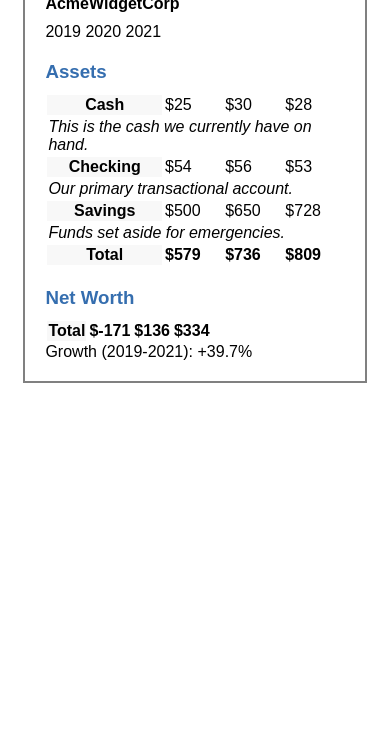
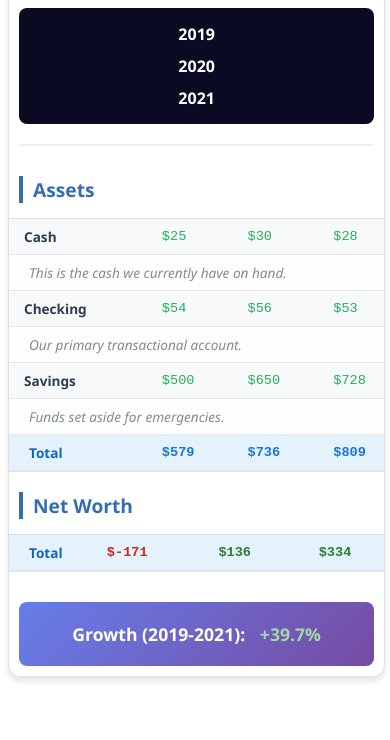
Before and after one commit to Naughty000/Balance-Sheet.github.io, a plain HTML site: page index.html in a window 390 px wide. Shown: the part 104-844 px from the top of the page. Drawn offline with Linux system fonts and the light colour scheme.

Commit message:
Update style.css

```diff
--- a/style.css
+++ b/style.css
@@ -1,68 +1,330 @@
+
 .con {
-    border: 2px solid gray;
-    width: 80%;
+    border: 2px solid #e0e0e0;
+    width: 90%;
+    max-width: 1200px;
     margin: 20px auto;
-    padding: 20px;
-    font-family: Arial, sans-serif;
+    padding: 25px;
+    font-family: 'Segoe UI', Tahoma, Geneva, Verdana, sans-serif;
+    background-color: #ffffff;
+    border-radius: 12px;
+    box-shadow: 0 4px 6px rgba(0, 0, 0, 0.1);
 }
 
-.subdiv1 {
+.sheet-header {
+    text-align: center;
+    margin-bottom: 30px;
+    border-bottom: 2px solid #f0f0f0;
+    padding-bottom: 20px;
+}
+
+.sheet-title {
+    color: #2c3e50;
+    font-size: 2.5rem;
+    margin: 0 0 10px 0;
+    font-weight: 700;
+}
+
+.company-name {
+    color: #7f8c8d;
+    font-size: 1.3rem;
+    margin: 0 0 20px 0;
+    font-weight: 600;
+}
+
+
+.year-indicator {
+    display: flex;
+    justify-content: center;
+    gap: 40px;
     background-color: #0A0A23;
     color: white;
-    text-align: right;
-    padding: 10px 0;
+    padding: 15px 20px;
+    border-radius: 8px;
+    margin: 0 auto;
+    max-width: 400px;
 }
 
-.con h3 {
-    color: #356EAF;
-    margin: 20px 0 10px 0;
+.year {
+    font-weight: 600;
+    font-size: 1.1rem;
 }
 
-h1, h4 {
-    margin: 10px 0;
+
+.section-title {
+    color: #356EAF;
+    margin: 30px 0 15px 0;
+    font-size: 1.5rem;
+    font-weight: 600;
+    border-left: 4px solid #356EAF;
+    padding-left: 15px;
 }
 
-.row {
-    background-color: #f0f0f0;
+.table-container {
+    overflow-x: auto;
+    margin: 20px 0;
+    border: 1px solid #e0e0e0;
+    border-radius: 8px;
+    background: #fafafa;
 }
 
-.word {
-    font-size: 12px;
-    font-style: italic;
-    color: #666;
-    padding: 5px 0;
+
+.financial-table {
+    width: 100%;
+    border-collapse: collapse;
+    background: white;
+    min-width: 500px;
 }
 
-#t1, #t2, #t3 {
-    width: 100%;
-    border-collapse: collapse;
-    margin: 10px 0;
+.financial-table th,
+.financial-table td {
+    padding: 12px 15px;
+    text-align: left;
+    border-bottom: 1px solid #e8e8e8;
 }
 
-#t1 td, #t1 th,
-#t2 td, #t2 th,
-#t3 td, #t3 th {
-    padding: 8px;
-    text-align: left;
-    border-bottom: 1px solid #ddd;
+
+.asset-row {
+    background-color: #f8f9fa;
+    transition: background-color 0.2s ease;
 }
 
-.total:hover {
-    background-color: rgb(184, 184, 241);
+.asset-row:hover {
+    background-color: #e9ecef;
+}
+
+.asset-name {
+    font-weight: 600;
+    color: #2c3e50;
+    width: 30%;
+    padding-left: 20px !important;
+}
+
+.amount {
+    text-align: right;
+    font-family: 'Courier New', monospace;
+    font-weight: 500;
+    color: #27ae60;
+    width: 23%;
+    padding-right: 30px !important;
+}
+
+
+.description-row {
+    background-color: #fefefe;
+}
+
+.asset-description {
+    font-size: 0.9rem;
+    color: #7f8c8d;
+    font-style: italic;
+    padding: 8px 20px !important;
+    border-bottom: 1px dashed #e8e8e8;
+}
+
+
+.total-row {
+    background-color: #e3f2fd;
+    font-weight: 700;
+    transition: all 0.3s ease;
+}
+
+.total-row:hover {
+    background-color: #bbdefb;
+    transform: translateX(5px);
     cursor: pointer;
 }
 
-/* Additional styling for better appearance */
-th {
-    font-weight: bold;
-    background-color: #f8f8f8;
+.total-label {
+    color: #1565c0;
+    padding-left: 20px !important;
+    font-size: 1.1rem;
 }
 
-.table1 {
-    margin-bottom: 20px;
+.total-amount,
+.networth-amount {
+    text-align: right;
+    font-family: 'Courier New', monospace;
+    font-size: 1.1rem;
+    padding-right: 30px !important;
+}
+
+.total-amount {
+    color: #1976d2;
+}
+
+.networth-amount {
+    color: #c62828;
+}
+
+.networth-amount[data-year="2020"],
+.networth-amount[data-year="2021"] {
+    color: #2e7d32;
 }
 
 
-.total:hover{
-    background-color: rgb(184, 184, 241);
+.financial-summary {
+    margin-top: 30px;
+    padding: 20px;
+    background: linear-gradient(135deg, #667eea 0%, #764ba2 100%);
+    border-radius: 8px;
+    color: white;
+    text-align: center;
 }
+
+.summary-item {
+    font-size: 1.1rem;
+}
+
+.summary-label {
+    font-weight: 600;
+}
+
+.summary-value {
+    font-weight: 700;
+    margin-left: 10px;
+}
+
+.positive {
+    color: #a5d6a7;
+}
+
+
+.loading-overlay {
+    display: none;
+    position: fixed;
+    top: 0;
+    left: 0;
+    width: 100%;
+    height: 100%;
+    background: rgba(255, 255, 255, 0.9);
+    z-index: 1000;
+    justify-content: center;
+    align-items: center;
+}
+
+.loading-spinner {
+    width: 50px;
+    height: 50px;
+    border: 5px solid #f3f3f3;
+    border-top: 5px solid #356EAF;
+    border-radius: 50%;
+    animation: spin 1s linear infinite;
+}
+
+@keyframes spin {
+    0% { transform: rotate(0deg); }
+    100% { transform: rotate(360deg); }
+}
+
+/* Responsive Design */
+@media (max-width: 768px) {
+    .con {
+        width: 95%;
+        margin: 10px auto;
+        padding: 15px;
+    }
+
+    .sheet-title {
+        font-size: 2rem;
+    }
+
+    .company-name {
+        font-size: 1.1rem;
+    }
+
+    .year-indicator {
+        gap: 20px;
+        padding: 12px 15px;
+    }
+
+    .year {
+        font-size: 1rem;
+    }
+
+    .section-title {
+        font-size: 1.3rem;
+        margin: 20px 0 10px 0;
+    }
+
+    .financial-table th,
+    .financial-table td {
+        padding: 10px 12px;
+        font-size: 0.9rem;
+    }
+
+    .asset-name {
+        width: 35%;
+        padding-left: 15px !important;
+    }
+
+    .amount {
+        width: 21%;
+        padding-right: 20px !important;
+    }
+}
+
+@media (max-width: 480px) {
+    .con {
+        padding: 10px;
+        border-width: 1px;
+    }
+
+    .sheet-title {
+        font-size: 1.7rem;
+    }
+
+    .year-indicator {
+        flex-direction: column;
+        gap: 10px;
+        padding: 15px;
+    }
+
+    .section-title {
+        font-size: 1.2rem;
+        padding-left: 10px;
+    }
+
+    .table-container {
+        margin: 15px -10px;
+        border-left: none;
+        border-right: none;
+        border-radius: 0;
+    }
+
+    .financial-table {
+        min-width: 400px;
+    }
+
+    .financial-table th,
+    .financial-table td {
+        padding: 8px 10px;
+        font-size: 0.85rem;
+    }
+}
+
+/* Print Styles */
+@media print {
+    .con {
+        border: none;
+        box-shadow: none;
+        width: 100%;
+        margin: 0;
+        padding: 0;
+    }
+
+    .financial-summary,
+    .loading-overlay {
+        display: none;
+    }
+
+    .table-container {
+        border: 1px solid #000;
+    }
+
+    .asset-row,
+    .total-row {
+        background-color: #f0f0f0 !important;
+        -webkit-print-color-adjust: exact;
+    }
+}
```
